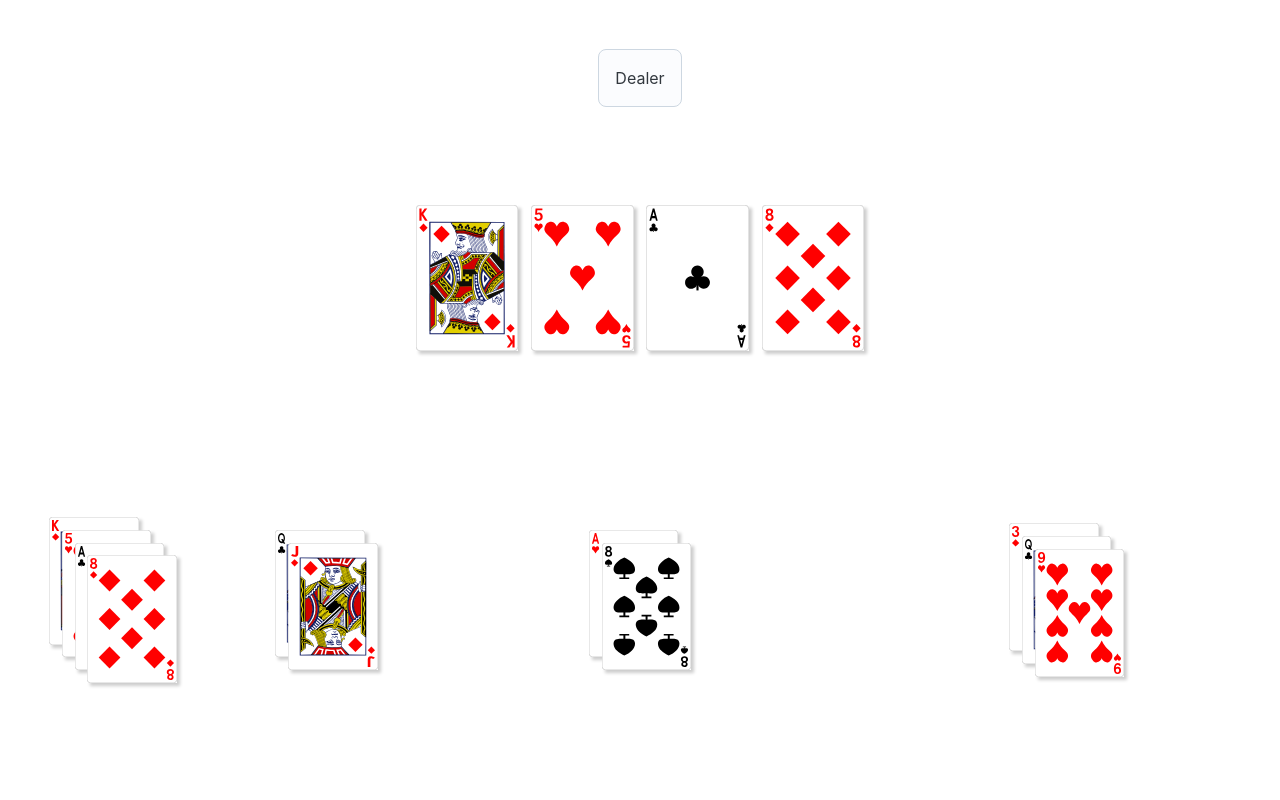
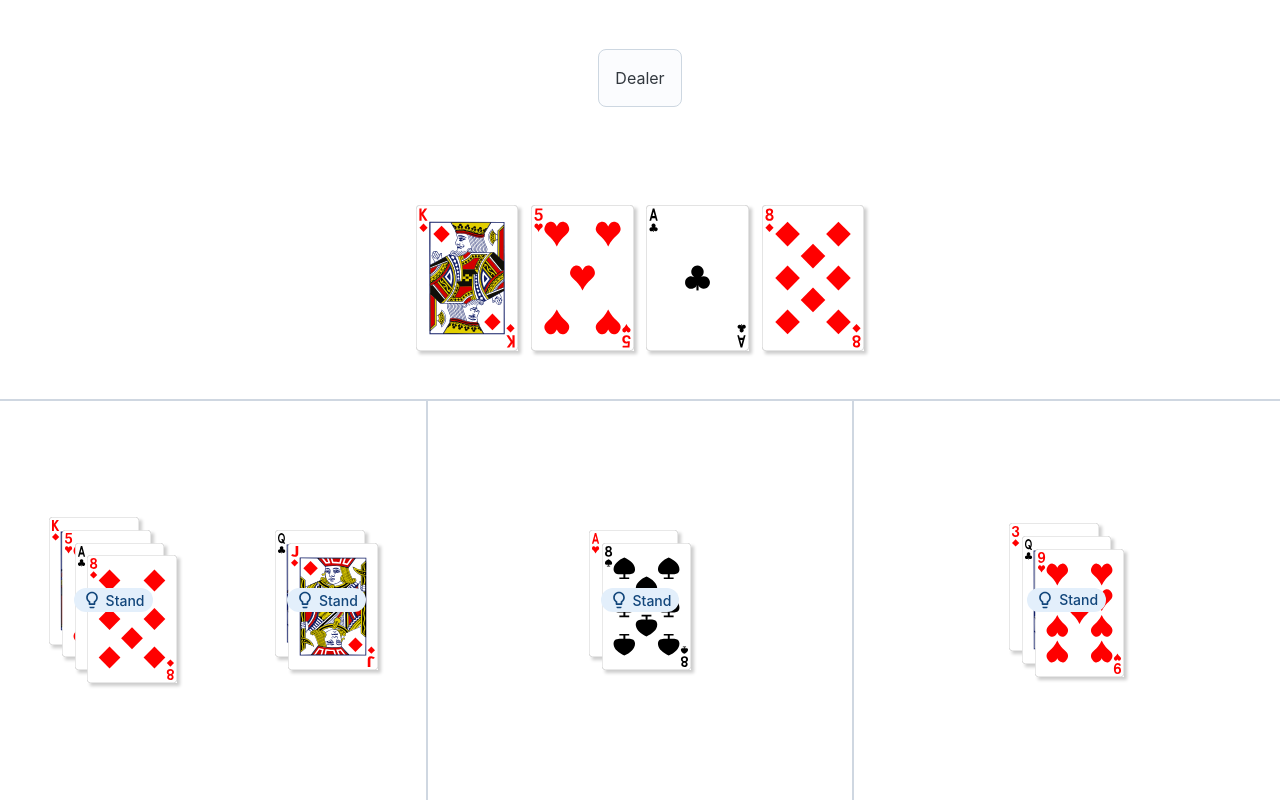
Before and after one commit to landrygeiger/cornhacks2024, a React (Vite) app in the folder client/: page / in a window 1280 px wide. Both pictures are taken after a click on the button "Start". Built offline with nearby package versions, Linux system fonts and the light colour scheme; no server answers.

Commit message:
Create chip

```diff
--- a/client/package.json
+++ b/client/package.json
@@ -13,7 +13,9 @@
     "@emotion/react": "^11.11.3",
     "@emotion/styled": "^11.11.0",
     "@fontsource/inter": "^5.0.16",
+    "@mui/icons-material": "^5.15.10",
     "@mui/joy": "^5.0.0-beta.28",
+    "@mui/material": "^5.15.10",
     "fp-ts": "^2.16.2",
     "react": "^18.2.0",
     "react-dom": "^18.2.0",
--- a/client/src/components/HandView.tsx
+++ b/client/src/components/HandView.tsx
@@ -1,5 +1,7 @@
 import { CSSProperties, FC } from "react";
 import { Hand } from "../types";
+import { Chip } from "@mui/joy";
+import { LightbulbOutlined } from "@mui/icons-material";
 
 const CARD_WIDTH = "7vw";
 const CARD_HEIGHT = "9.96vw";
@@ -21,9 +23,18 @@ const HandView: FC<Props> = ({ hands, style }) => {
     <div
       style={{
         display: "flex",
+        flexDirection: "column",
+        alignItems: "center",
         ...style,
+      }}
+    >
+      <div
+        style={{
+          display: "flex",
           alignItems: "center",
+          alignSelf: "stretch",
           justifyContent: "space-around",
+          flexGrow: 1,
         }}
       >
         {hands.map(hand => (
@@ -32,6 +43,9 @@ const HandView: FC<Props> = ({ hands, style }) => {
               width: handWidthCssCalcStr(hand),
               height: handHeightCssCalcStr(hand),
               position: "relative",
+              display: "flex",
+              alignItems: "center",
+              justifyContent: "center",
             }}
           >
             {hand.map((card, i) => (
@@ -48,8 +62,17 @@ const HandView: FC<Props> = ({ hands, style }) => {
                 }}
               />
             ))}
+            <Chip
+              color="primary"
+              startDecorator={<LightbulbOutlined fontSize="small" />}
+              variant="soft"
+              sx={{ zIndex: 3 }}
+            >
+              Stand
+            </Chip>
           </div>
         ))}
+      </div>
     </div>
   );
 };
--- a/client/src/components/video.css
+++ b/client/src/components/video.css
@@ -5,8 +5,8 @@
   left: calc(100% / 3);
   transform: translateX(-50%);
   width: 2px;
-  background-color: white;
-  z-index: 10;
+  background-color: #cfd7e1;
+  z-index: 1;
 }
 
 .vertical-line-right {
@@ -16,8 +16,8 @@
   left: calc(100% / 3 * 2);
   transform: translateX(-50%);
   width: 2px;
-  background-color: white;
-  z-index: 10;
+  background-color: #cfd7e1;
+  z-index: 1;
 }
 
 .horizontal-line {
@@ -27,6 +27,6 @@
   top: 50%;
   transform: translateY(-50%);
   height: 2px;
-  background-color: white;
-  z-index: 10;
+  background-color: #cfd7e1;
+  z-index: 1;
 }
```
Also changed, not shown: 1 other file (tests, documents, lock files or other folders). Lines whose indentation alone changed are shown as unchanged.
